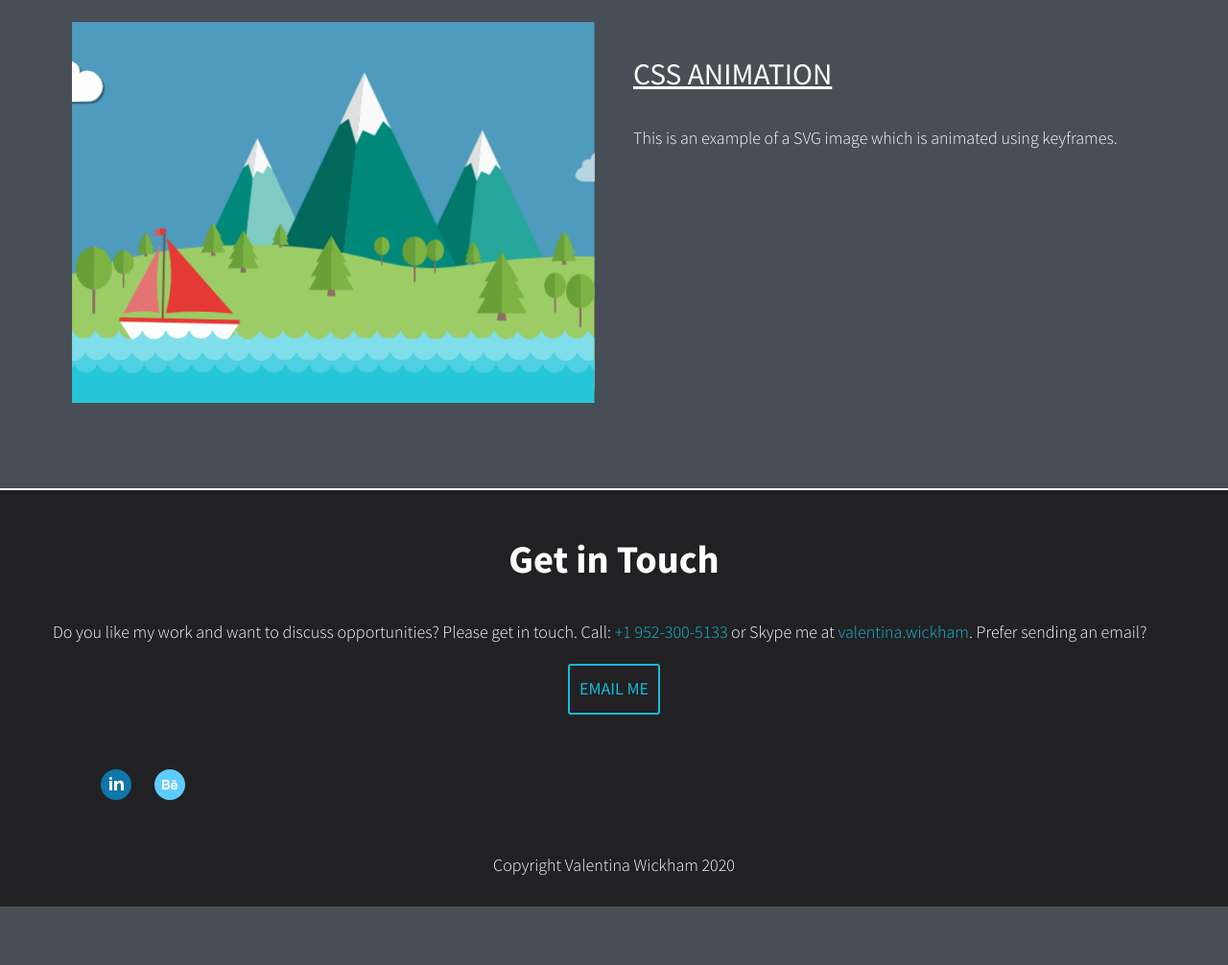
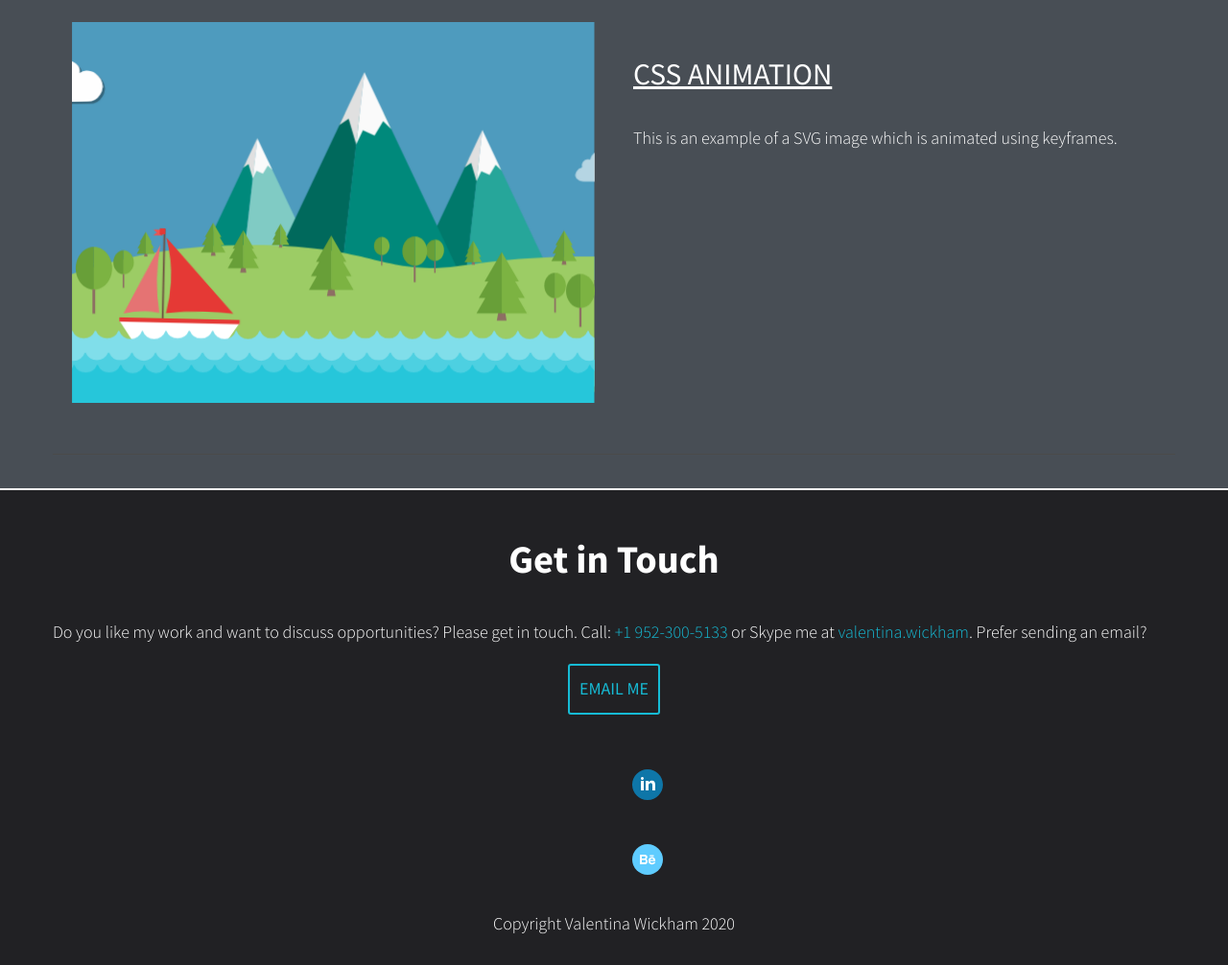
Before and after one commit to valwickham/VW-Portfolio-Site-, a plain HTML site: page index.html in a window 1280 px wide. Shown: the part 1117-2123 px from the top of the page at 96% size. Before the commit the page ends 2062 px from the top, so only its background shows below. Drawn offline with nearby package versions, Linux system fonts and the light colour scheme.

Commit message:
Update style.css

```diff
--- a/css/style.css
+++ b/css/style.css
@@ -339,17 +339,23 @@ nav>ul>li>a {
 
 ul.social_icons, li.social {
   text-decoration: none;
-  display: inline-block;
-  position: relative;
-  list-style: none;
-  float: center;
-  text-align: center;
+  display: block;
+  margin-block-start: 1em;
+  margin-block-end: 1em;
+  margin-inline-start: 0px;
+  margin-inline-end: 0px;
+  padding-inline-start: 40px;
 }
 
 ul.social_icons>li.social {
-  display: inline-block;
+  display: block;
   padding: 10px;
   text-align: center;
+  margin-block-start: 1em;
+  margin-block-end: 1em;
+  margin-inline-start: 0px;
+  margin-inline-end: 0px;
+  padding-inline-start: 40px;
 }
 
 p.copyright {
```
